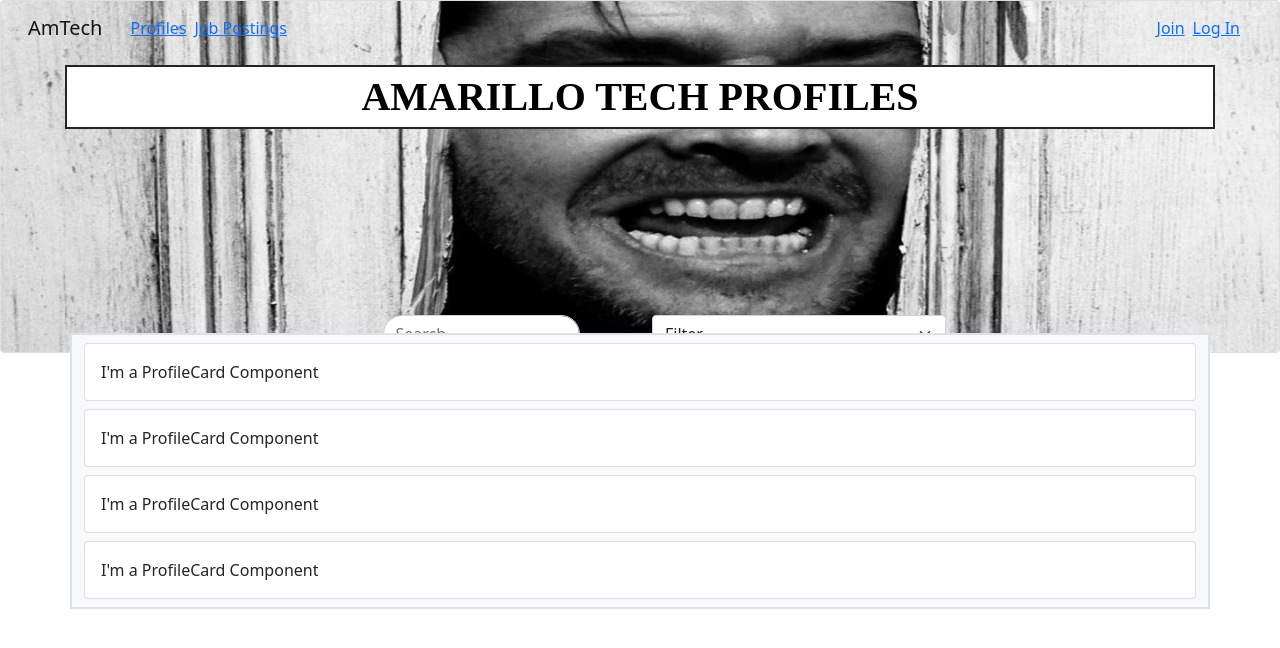
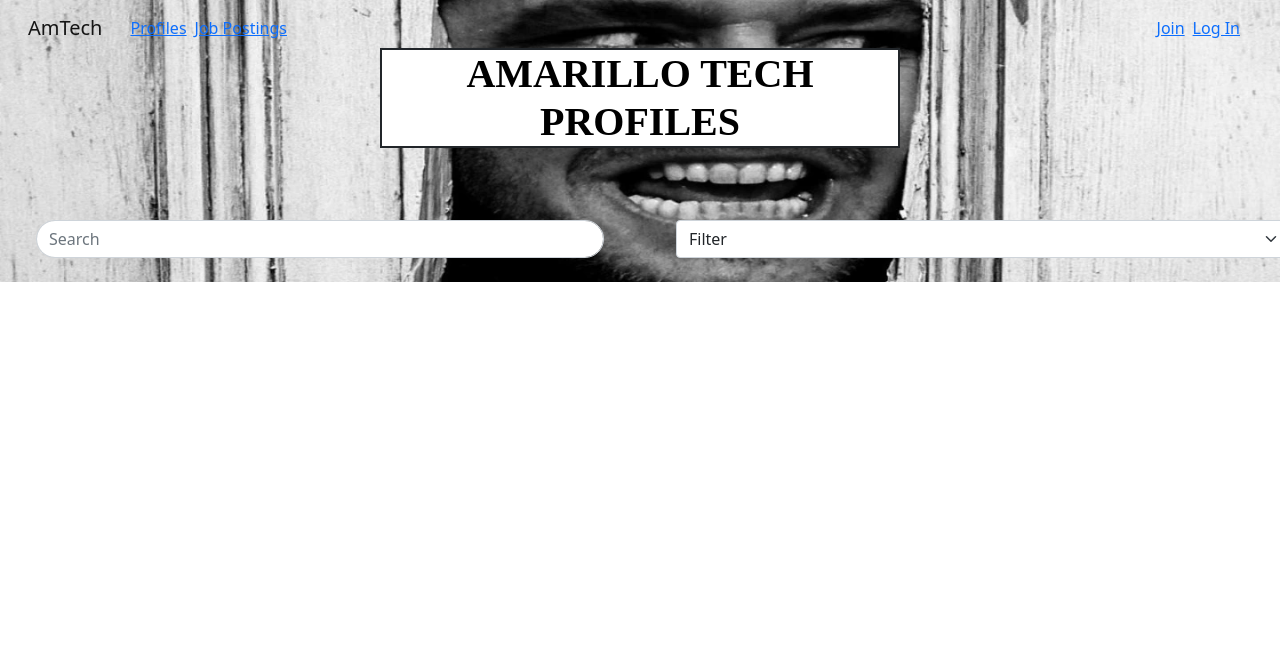
Before and after one commit to business-hub-actx/capstone-the-hub, a React (Create React App) app in the folder frontend/: page /profiles in a window 1280 px wide. Shown: the top 648 px of the page. Built offline with nearby package versions, Linux system fonts and the light colour scheme.

Commit message:
Changed profile card to container

```diff
--- a/frontend/src/ui/App.js
+++ b/frontend/src/ui/App.js
@@ -4,6 +4,7 @@ import { Home } from './Home'
 import { FourOhFour } from './FourOhFour'
 import React from 'react'
 import {Profile} from "./Profile";
+import {JobListing} from "./JobListing"
 // import {ProfileCard} from "./share/components/ProfileCard";
 import {NavbarComp} from "./share/components/NavbarComp";
 
@@ -14,6 +15,7 @@ export const App = () => (
             <Switch>
                 <Route exact path='/' component={Home} />
                 <Route exact path='/profiles' component={Profile} />
+                <Route exact path='/joblist' component={JobListing} />
                 <Route component={FourOhFour} />
             </Switch>
         </BrowserRouter>
--- /dev/null
+++ b/frontend/src/ui/JobListing.js
@@ -0,0 +1,12 @@
+import React from "react"
+
+export const JobListing = () => {
+    return (
+        <>
+            <br/>
+            <br/>
+            <br/>
+            <h1>Job Listings</h1>
+        </>
+    )
+}
--- a/frontend/src/ui/Profile.js
+++ b/frontend/src/ui/Profile.js
@@ -7,26 +7,29 @@ import {ProfileCard} from "./share/components/ProfileCard";
 export const Profile = () => {
     return (
         <>
-            <Card className="proHeaderCard">
-                <Card.Img src={profileHeader} className="proHeader" alt="Here's Johnny!"/>
-                <Card.ImgOverlay>
-                    <Card.Text className="proTitle text-center px-2 mx-5 border border-2 border-dark mt-5">
+            <Container fluid className="proHeader">
+                {/*<Image src={profileHeader} className="proImage" alt="Here's Johnny!"/>*/}
+
+                    <Row className="d-flex justify-content-center">
+                        <Col sm={6}>
+                    <h1 className="proTitle text-center px-2 m-5 border border-2 border-dark">
                         AMARILLO TECH PROFILES
-                    </Card.Text>
+                    </h1>
+                        </Col>
+                    </Row>
                     <Row>
-                        <Col></Col>
-                        <Col>
-                            <Form className="searchInput mx-5">
+                        <Col sm={6}>
+                            <Form className="searchInput m-4">
                                 <FormControl
                                     type="Search"
                                     placeholder="Search"
-                                    className="me-2 rounded-pill"
+                                    className="rounded-pill"
                                     aria-label="Search"
                                 />
                             </Form>
                         </Col>
-                        <Col>
-                            <Form.Select className="filterInput">
+                        <Col sm={6}>
+                            <Form.Select className="filterInput m-4">
                                 <option value="1">Filter</option>
                                 <option value="2">Full-Time</option>
                                 <option value="3">Part-Time</option>
@@ -34,20 +37,24 @@ export const Profile = () => {
                                 <option value="5">Remote</option>
                             </Form.Select>
                         </Col>
-                        <Col></Col>
                     </Row>
-                </Card.ImgOverlay>
-            </Card>
+                </Container>
+
 
             {/* PROFILE LISTINGS*/}
-            <Container className=" proList bg-light border border-2">
-                <Col className="d-block align-items-center">
-                    <ProfileCard/>
-                    <ProfileCard/>
-                    <ProfileCard/>
-                    <ProfileCard/>
-                </Col>
-            </Container>
+            {/*<Container className=" proList bg-light border border-2">*/}
+            {/*    <Col className="d-block align-items-center">*/}
+            {/*        <ProfileCard/>*/}
+            {/*        <ProfileCard/>*/}
+            {/*        <ProfileCard/>*/}
+            {/*        <ProfileCard/>*/}
+            {/*        <ProfileCard/>*/}
+            {/*        <ProfileCard/>*/}
+            {/*        <ProfileCard/>*/}
+            {/*    </Col>*/}
+            {/*</Container>*/}
         </>
     )
 }
+
+let navPage = 1
--- a/frontend/src/ui/profilePage.css
+++ b/frontend/src/ui/profilePage.css
@@ -1,5 +1,9 @@
-.proHeaderCard {
-    z-index: -2;
+.proHeader {
+    background-image: url("../images/profile01.webp");
+    position: relative;
+    background-position: center;
+    background-repeat: no-repeat;
+    background-size: cover;
 }
 
 .proTitle {
--- a/frontend/src/ui/share/components/NavbarComp.js
+++ b/frontend/src/ui/share/components/NavbarComp.js
@@ -30,7 +30,7 @@ export function NavbarComp() {
     )
 }
 
-let currentPage = 1
+let navPage = 1
 let accountStatus = false
 let accountJoin
 let accountLog
@@ -39,7 +39,32 @@ let pagePath1
 let pageLink2
 let pagePath2
 
+navbarDisplay()
 
+function navbarDisplay() {
+    switch (navPage) {
+
+        // HOME PAGE
+        case 1:
+            pageLink1 = "Profiles"
+            pagePath1 = "/profiles"
+            pageLink2 = "Job Postings"
+            pagePath2 = "/joblist"
+            if (accountStatus === true) {
+                accountJoin = ""
+                accountLog = "Log Off"
+            } else {
+                accountJoin = "Join"
+                accountLog = "Log In"
+            }
+            break
+
+        // PROFILE PAGE
+        case 2:
+            pageLink1 = ""
+            pagePath1 = "/"
+            pageLink2 = "Job Postings"
+            pagePath2 = "/joblist"
             if (accountStatus === true) {
                 accountJoin = "Edit Profile"
                 accountLog = "Log Off"
@@ -47,20 +72,31 @@ if (accountStatus === true) {
                 accountJoin = "Join"
                 accountLog = "Log In"
             }
+            break
 
-if (currentPage === 2) {
-    pageLink1 = ""
-    pagePath1 = "/"
-    pageLink2 = "Job Postings"
-    pagePath2 = "/job-posting"
-} else if (currentPage === 3) {
+        // JOB POSTINGS
+        case 3:
             pageLink1 = ""
             pagePath1 = "/"
             pageLink2 = "Profiles"
             pagePath2 = "/profiles"
+            if (accountStatus === true) {
+                accountJoin = "Post Job"
+                accountLog = ""
             } else {
-    pageLink1 = "Profiles"
-    pagePath1 = "/profiles"
-    pageLink2 = "Job Postings"
-    pagePath2 = "/job-posting"
+                accountJoin = "Post Job"
+                accountLog = ""
             }
+            break
+
+        // CREATE A JOB POST
+        case 4:
+            pageLink1 = ""
+            pagePath1 = "/"
+            pageLink2 = ""
+            pagePath2 = "/"
+            accountJoin = ""
+            accountLog = ""
+            break
+    }
+}
--- a/frontend/src/ui/share/components/ProfileCard.js
+++ b/frontend/src/ui/share/components/ProfileCard.js
@@ -1,10 +1,13 @@
 import React from "react"
 import {Card} from "react-bootstrap";
+// import {smProfilePic} from "../port1.webp"
+
 
 export function ProfileCard() {
     return (
         <>
             <Card className="my-2">
+                {/* <Card.Img src={smProfilePic} className="proPic" alt="Profile Portrait"/>*/}
                 <Card.Body>
                     <Card.Text>
                         I'm a ProfileCard Component
```
Also changed, not shown: frontend/src/images/port1.webp (added). Lines whose indentation alone changed are shown as unchanged.
